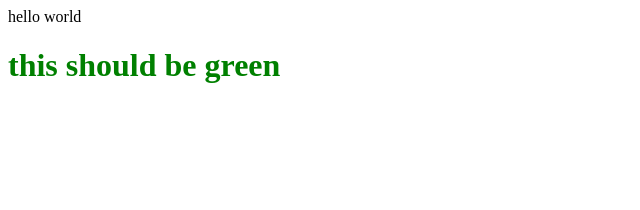
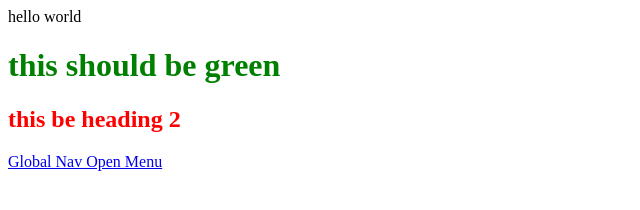
Before and after one commit to glitterflirt/trialrep, a plain HTML site: page js/index.html in a window 1280 px wide. Shown: the whole page, without its empty margins (0-640 px from the left). Drawn offline with Linux system fonts and the light colour scheme.

Commit message:
commit from vscode

```diff
--- a/js/index.html
+++ b/js/index.html
@@ -11,6 +11,10 @@
  <div class="grid-container">
     hello world
     <h1>this should be green</h1>
+    <h2>this be heading 2</h2>
+    <a href="#ac-gn-menustate" role="button" class="ac-gn-menuanchor ac-gn-menuanchor-open" id="ac-gn-menuanchor-open">
+        <span class="ac-gn-menuanchor-label">Global Nav Open Menu</span>
+    </a>
 
  </div>
 </body>
--- a/js/style.css
+++ b/js/style.css
@@ -1,3 +1,12 @@
 h1{
     color:green
 }
+
+/*getto
+asfdasf */
+
+
+h2{
+    color:red
+
+}
```
Also changed, not shown: 1 other file.
